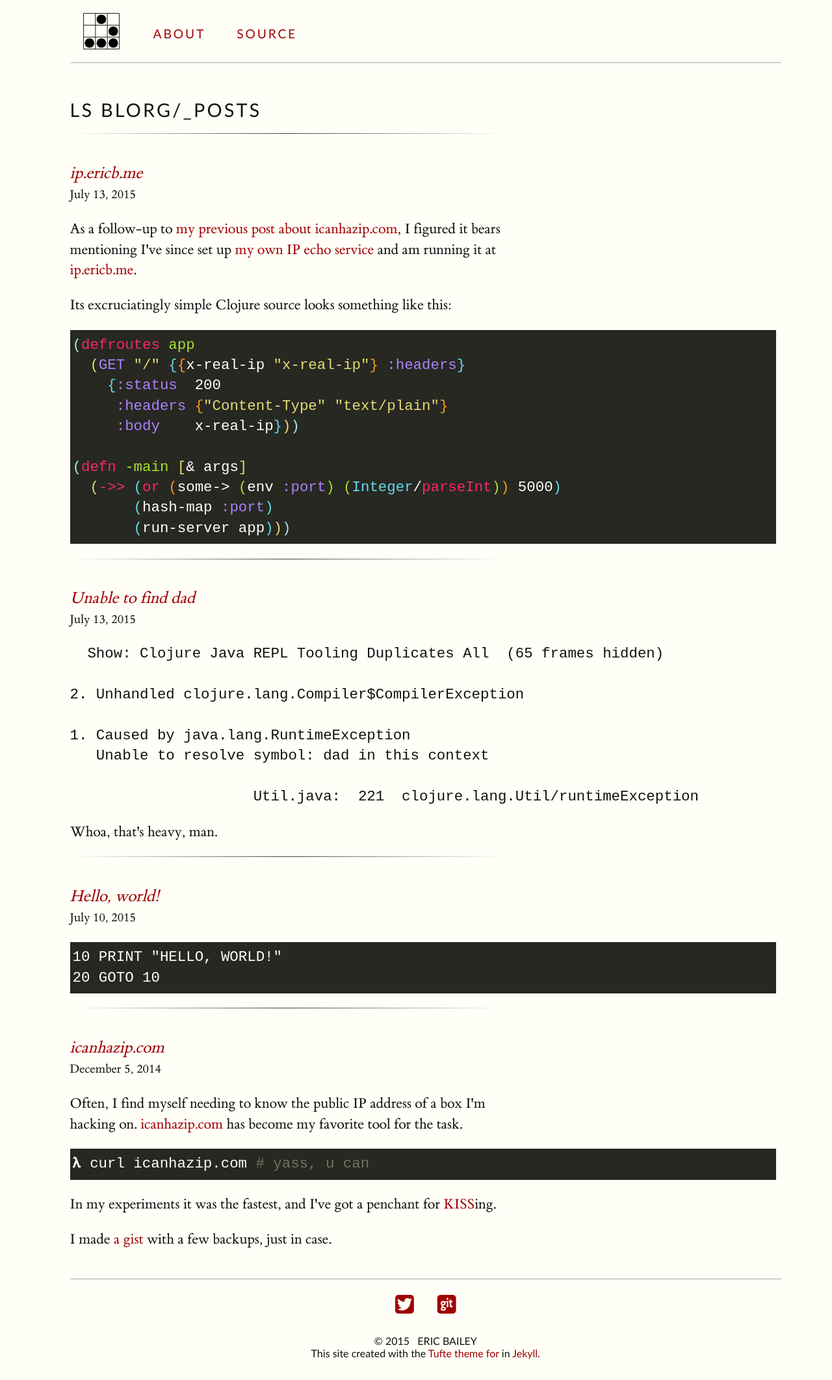
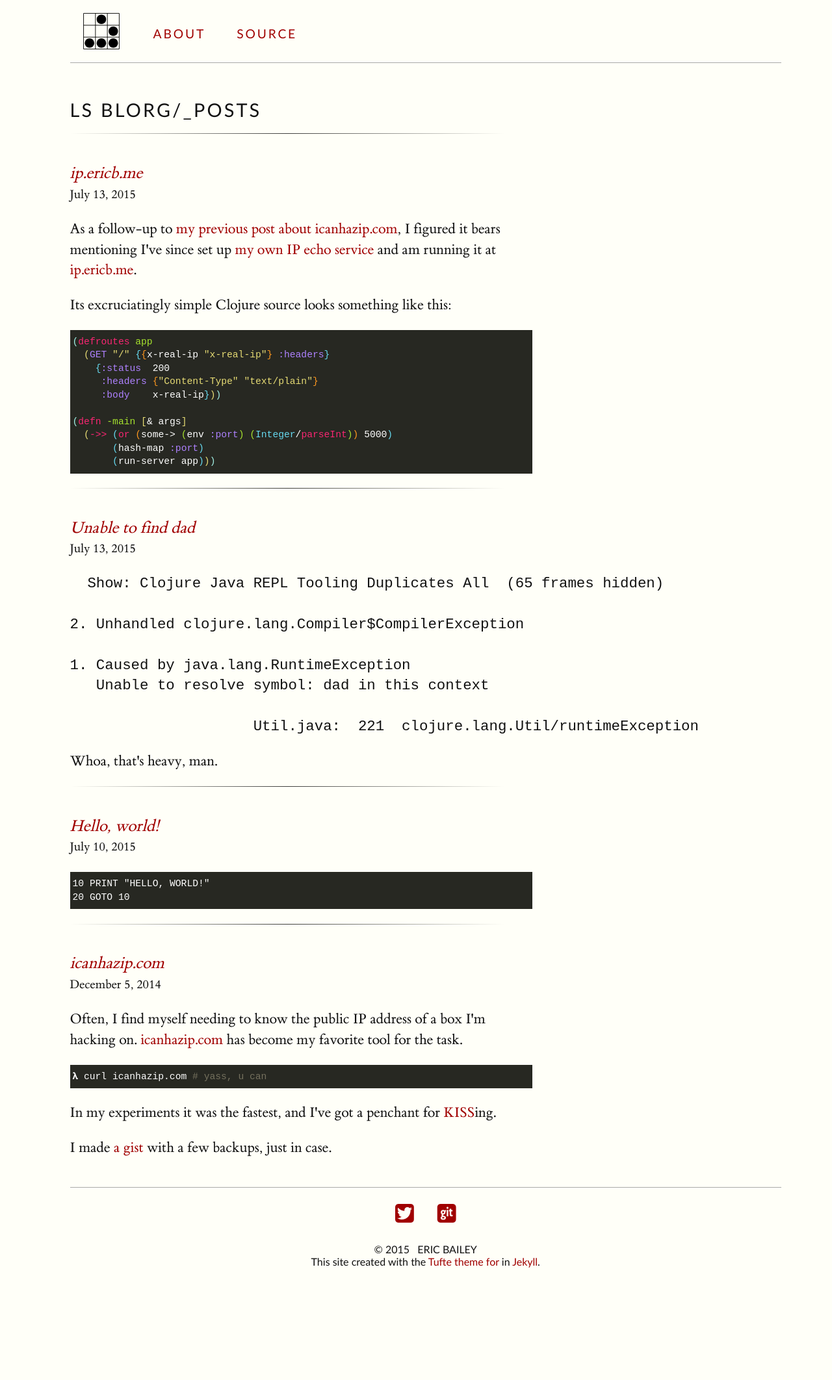
Before and after one commit to yurrriq/blorg, a Jekyll site: the page built from index.html, in a window 1280 px wide. Shown: the whole page at 65% size. Built offline with Jekyll 4.4.1, drawn with Linux system fonts in a browser that asks for light colours; Markdown is read by kramdown in place of the engine named in the settings; after the commit the page ends 1983 px from its top, so only the background shows below that.

Commit message:
minor CSS tweaks

```diff
--- a/css/tufte.css
+++ b/css/tufte.css
@@ -615,14 +615,15 @@ span.newthought {
 /*-- End of Icomoon icon font section --*/
 
 /*-- EB org src config --*/
-.src:before{
+.src:before {
   color: black;
 }
-.src{
+.src {
   color: white;
   background: #272822; /* #1d1e19; */
 }
 .org-src-container {
+  font-size: 11pt;
   width: 48.5em;
 }
 .org-src-container pre {
```
